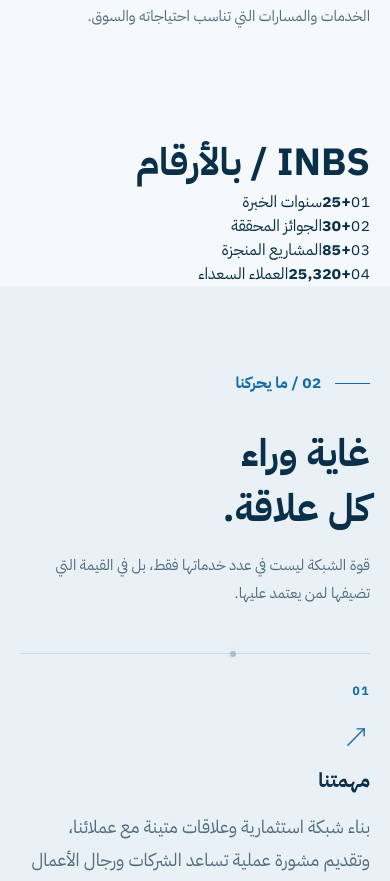
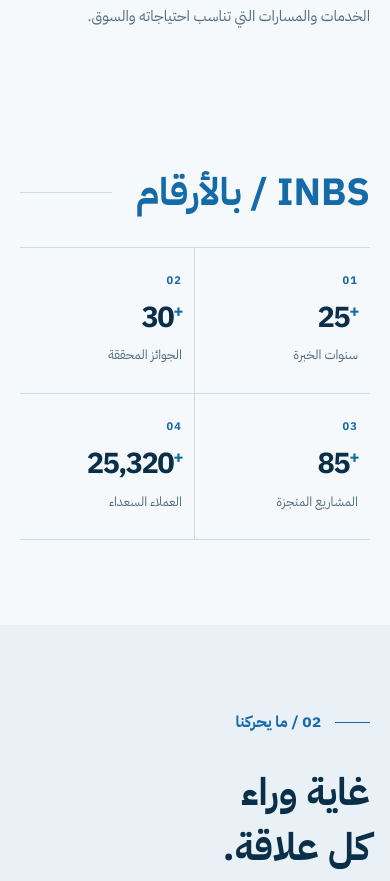
Before and after one commit to Bashar-alJabi/inbs-website, a Next.js app: page /ar/about in a window 390 px wide. Shown: the part 1560-2441 px from the top of the page. Built offline with nearby package versions, Linux system fonts and the light colour scheme; no server answers.

Commit message:
feat(about): integrate bilingual responsive editorial milestones

```diff
--- a/src/styles/about.css
+++ b/src/styles/about.css
@@ -83,6 +83,53 @@
 .inbs-story-quote{font-size:clamp(24px,2.45vw,35px);font-weight:560;line-height:1.48;letter-spacing:-.035em;max-width:540px;margin:0;color:var(--story-ink)}
 .inbs-story-intro-rule{width:50px;height:2px;background:var(--story-accent);margin:32px 0}
 .inbs-story-body-copy{font-size:clamp(15px,1.2vw,18px);line-height:2;color:var(--story-muted);max-width:575px;margin:0 0 19px}
+
+/* About-only editorial milestones: open columns and quiet typography, not Home cards. */
+.inbs-story-milestones{
+  background:var(--story-paper);
+  padding-block:clamp(30px,4vw,60px) clamp(85px,9vw,125px);
+}
+.inbs-story-milestones-head{
+  display:flex;align-items:center;gap:24px;margin-bottom:27px;
+}
+.inbs-story-milestones-head h2{
+  margin:0;flex:none;font-size:12px;line-height:1.6;
+  font-weight:750;letter-spacing:.13em;text-transform:uppercase;color:var(--story-accent);
+}
+.inbs-story-milestones-rule{height:1px;flex:1;background:var(--story-line)}
+.inbs-story-milestones-list{
+  display:grid;grid-template-columns:repeat(4,minmax(0,1fr));
+  border-top:1px solid var(--story-line);border-bottom:1px solid var(--story-line);
+}
+.inbs-story-milestone{
+  min-width:0;display:flex;flex-direction:column;align-items:flex-start;
+  gap:12px;padding:31px clamp(12px,2.2vw,34px) 35px;
+}
+.inbs-story-milestone+.inbs-story-milestone{border-inline-start:1px solid var(--story-line)}
+.inbs-story-milestone-index{
+  color:var(--story-accent);font-size:11px;font-weight:700;letter-spacing:.1em;
+}
+.inbs-story-milestone-value{
+  font-family:var(--font-body);font-weight:620;line-height:1.1;
+  font-size:clamp(31px,3.3vw,53px);letter-spacing:-.055em;
+  color:var(--story-ink);white-space:nowrap;
+}
+.inbs-story-milestone-value span{
+  color:var(--story-accent);font-size:.6em;vertical-align:top;
+}
+.inbs-story-milestone-label{
+  color:var(--story-muted);font-size:clamp(13px,1.15vw,16px);line-height:1.6;
+}
+[dir=rtl] .inbs-story-milestones-head h2{letter-spacing:0}
+@media(max-width:980px){
+  .inbs-story-milestones-list{grid-template-columns:repeat(2,minmax(0,1fr))}
+  .inbs-story-milestone:nth-child(3){border-inline-start:0}
+  .inbs-story-milestone:nth-child(n+3){border-top:1px solid var(--story-line)}
+}
+@media(max-width:480px){
+  .inbs-story-milestone{padding:25px 12px 27px}
+  .inbs-story-milestone-value{font-size:clamp(29px,7vw,40px)}
+}
 
 /* Principles are a continuous editorial grid rather than decorative cards. */
 .inbs-story-principles{background:var(--story-surface);padding-block:clamp(85px,10vw,143px)}
```
